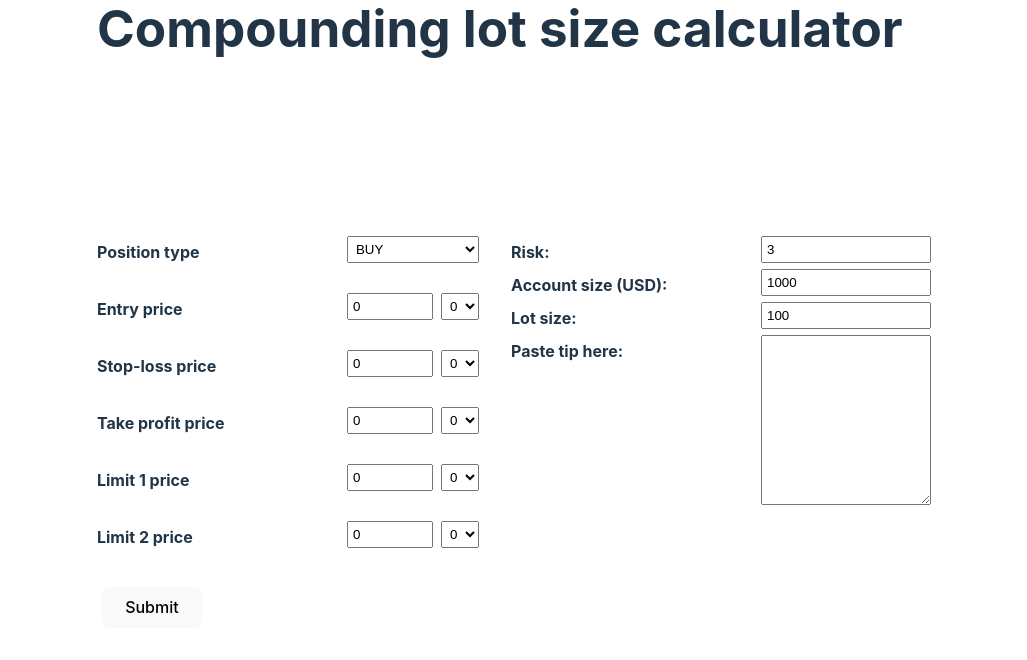
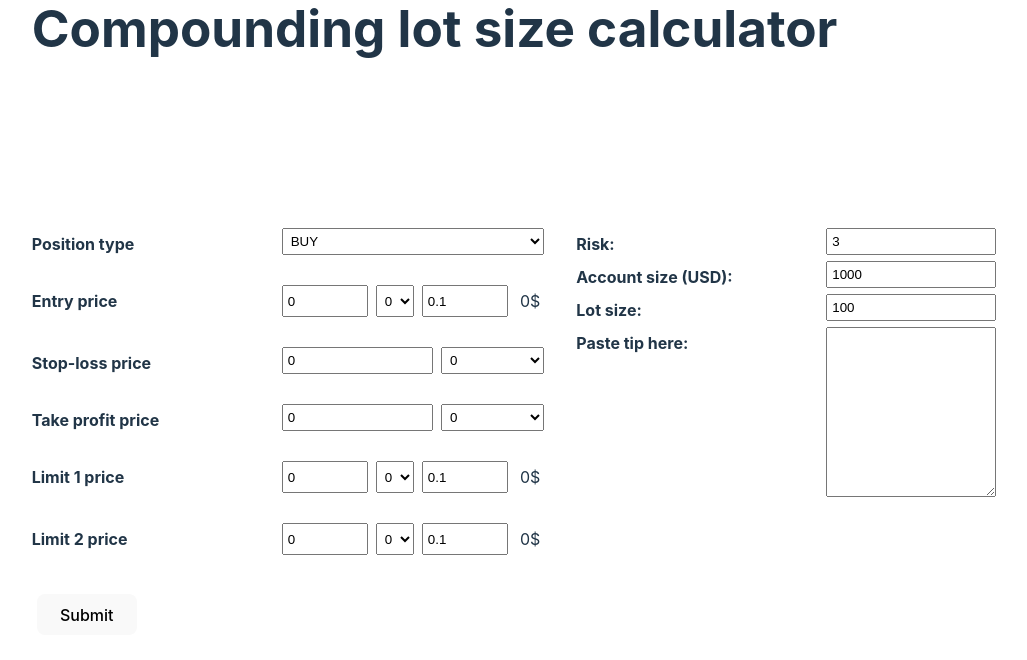
Before and after one commit to fivethreeo/calculate-compounding, a React (Vite) app: page / in a window 1280 px wide. Shown: the top 660 px of the page, without its empty margins (122-1149 px from the left). Built offline with nearby package versions, Linux system fonts and the light colour scheme.

Commit message:
Working app

```diff
--- a/src/App.tsx
+++ b/src/App.tsx
@@ -45,7 +45,13 @@ type appAction = {
 };
 const calculateRisk = (state: appState): appState => {
  if (state.pricesSet) {
-
+    const lotRiskUSD = {
+      ...state.lotRiskUSD,
+      entry: state.prices.entry.sub(state.prices.stopLoss).abs().mul(new Decimal(state.lotSize).div(10)).mul(state.lotSizes.entry),
+      order1: state.prices.order1.sub(state.prices.stopLoss).abs().mul(new Decimal(state.lotSize).div(10)).mul(state.lotSizes.order1),
+      order2: state.prices.order2.sub(state.prices.stopLoss).abs().mul(new Decimal(state.lotSize).div(10)).mul(state.lotSizes.order2),
+    }
+    return {...state, lotRiskUSD }
  }
  return state
 }
@@ -58,15 +64,15 @@ const appReducer = (state: appState, action: appAction): appState => {
         ...state.prices,
         [action.type]: new Decimal(action.payload),
       };
-      return {
+      return calculateRisk({
         ...state,
         prices: newPrices,
         pricesSet: Object.values(newPrices).every((value) => !value.isZero()),
-      };
+      });
     case action.type == "accountSize":
-      return { ...state, accountSize: new Decimal(action.payload) };
+      return  calculateRisk({ ...state, accountSize: new Decimal(action.payload) })
     case action.type == "risk":
-      return { ...state, risk: parseInt(action.payload) };
+      return calculateRisk({ ...state, risk: parseInt(action.payload) });
     case action.type == "parseTip":
       const positionType = buySellRe.test(action.payload) ? "SELL" : "BUY";
 
@@ -89,12 +95,19 @@ const appReducer = (state: appState, action: appAction): appState => {
           order2: positionType == "BUY" ? prices[3] : prices[1],
         };
 
-        return { ...state, positionType, prices: newPrices };
+        return calculateRisk({ ...state, positionType, pricesSet: true, prices: newPrices });
       }
       case action.type == "positionType":
         return { ...state, positionType: action.payload };
       case action.type == "lotSize":
-        return { ...state, lotSize: parseInt(action.payload) };
+        return calculateRisk({ ...state, lotSize: parseInt(action.payload) });
+      case /LotSize/.test(action.type):
+        const newLots = {
+          ...state.lotSizes,
+          [action.type.replace(/LotSize/,'')]: new Decimal(action.payload),
+        };
+        return calculateRisk({ ...state, lotSizes: newLots });
+
 
 
   }
@@ -124,9 +137,9 @@ function App() {
       order2: new Decimal(0),
     },
     lotSizes: {
-      entry: new Decimal(0),
-      order1: new Decimal(0),
-      order2: new Decimal(0),
+      entry: new Decimal(0.1),
+      order1: new Decimal(0.1),
+      order2: new Decimal(0.1),
     },
     lotRiskUSD: {
       entry: new Decimal(0),
@@ -202,6 +215,17 @@ function App() {
                     >
                       {priceOptions}
                     </select>
+                    <input
+                      className="input-control smallinput"
+                      id="{entrySelectId}3"
+                      defaultValue={state.lotSizes.entry.toString()}
+                      onBlur={(e) =>
+                        dispatch({ type: "entryLotSize", payload: e.target.value })
+                      }
+                    />
+                    <span className="input-control">
+                      {state.lotRiskUSD.entry.toString()}$
+                    </span>
                   </div>
                   <div className="form-group">
                     <label htmlFor="{slSelectId}1">Stop-loss price</label>
@@ -280,6 +304,17 @@ function App() {
                     >
                       {priceOptions}
                     </select>
+                    <input
+                      className="input-control smallinput"
+                      id="{order1SelectId}3"
+                      value={state.lotSizes.order1.toString()}
+                      onBlur={(e) =>
+                        dispatch({ type: "order1LotSize", payload: e.target.value })
+                      }
+                    />
+                    <span className="input-control">
+                      {state.lotRiskUSD.order1.toString()}$
+                    </span>
                   </div>
                   <div className="form-group">
                     <label htmlFor="{limit2SelectId}1">Limit 2 price</label>
@@ -304,6 +339,17 @@ function App() {
                     >
                       {priceOptions}
                     </select>
+                    <input
+                      className="input-control smallinput"
+                      id="{order2SelectId}3"
+                      value={state.lotSizes.order2.toString()}
+                      onBlur={(e) =>
+                        dispatch({ type: "order2LotSize", payload: e.target.value })
+                      }
+                    />
+                    <span className="input-control">
+                      {state.lotRiskUSD.order2.toString()}$
+                    </span>
                   </div>
                   <div className="form-group">
                     <button type="button">Submit</button>
```
